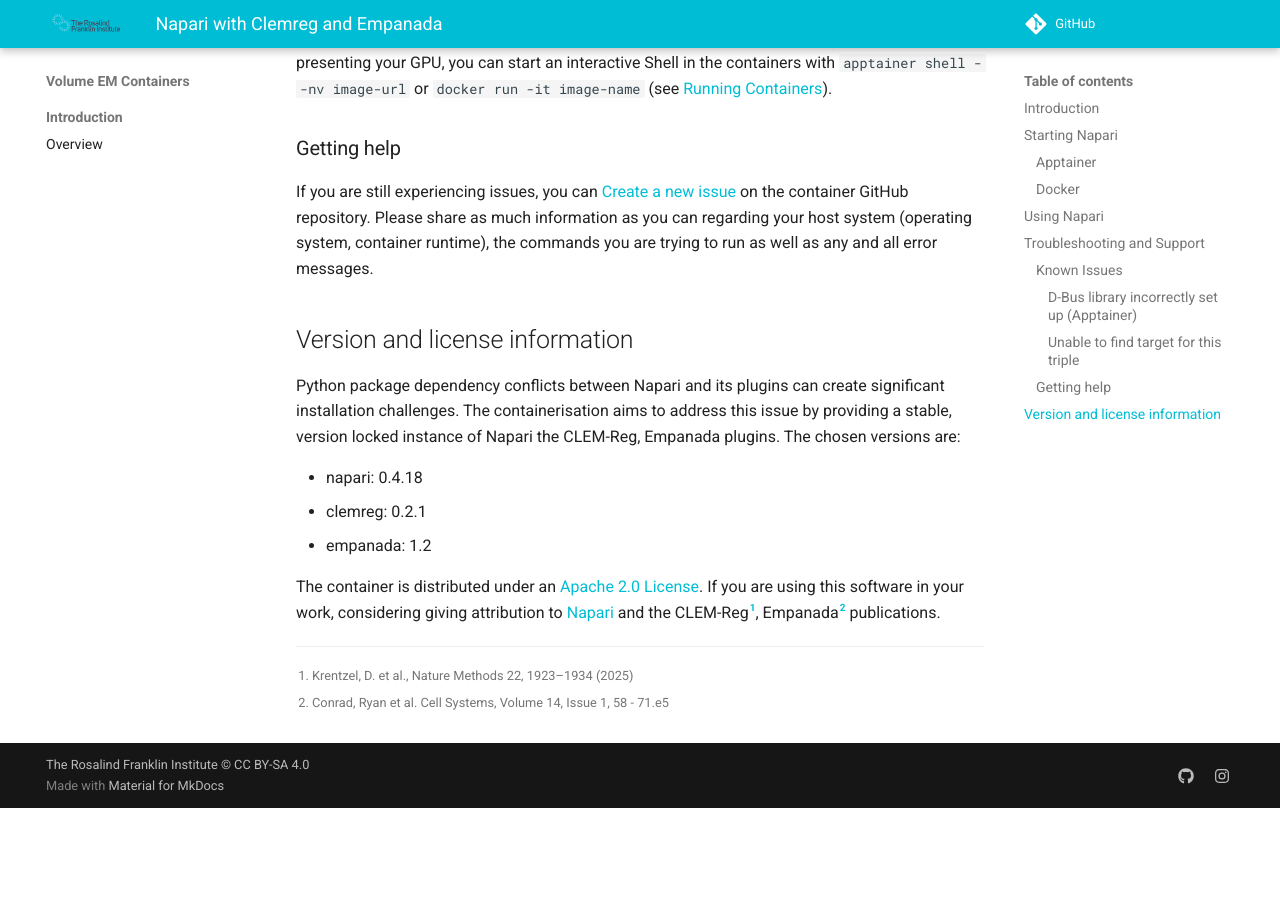
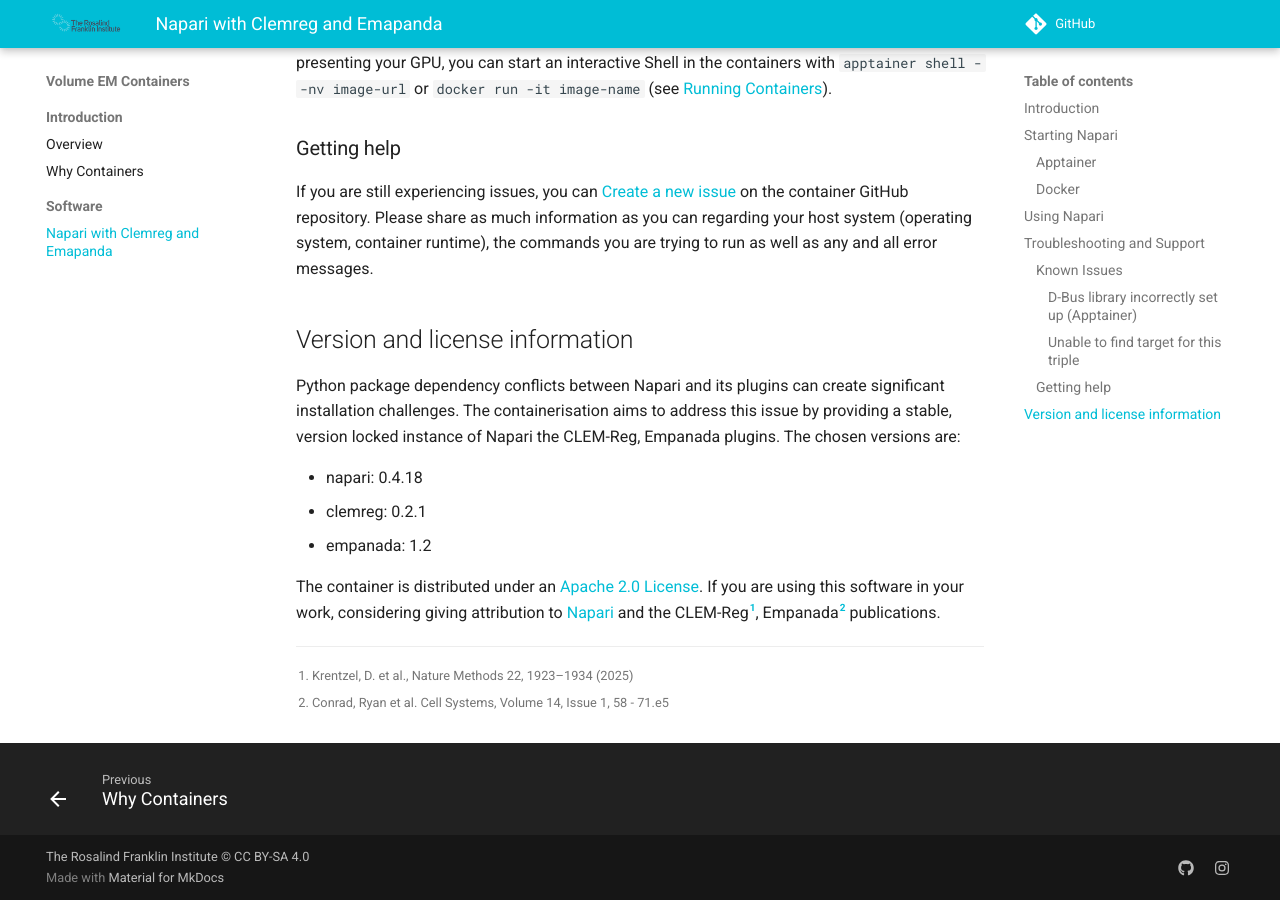
Before and after one commit to rosalindfranklininstitute/volume-em-container-documentation, an MkDocs documentation site: the page built from docs/software/napari.md, in a window 1280 px wide and 900 px high, scrolled down 5164 px. Built offline with MkDocs 1.6.1 and Material for MkDocs 9.7.7, drawn with Linux system fonts in a browser that asks for light colours; comment, search, counter and statistics services are not loaded; before the commit the page ends 5972 px from its top, so only the background shows below that.

Commit message:
update nav with new pages

```diff
--- a/mkdocs.yml
+++ b/mkdocs.yml
@@ -39,6 +39,9 @@
 nav:
   - Introduction:
     - Overview: intro/overview.md
+    - Why Containers: intro/containers.md
+  - Software:
+    - Napari with Clemreg and Emapanda: software/napari.md
 
 site_url: https://rosalindfranklininstitute.github.io/volume-em-container-documentation/intro/overview/
 repo_url: https://github.com/rosalindfranklininstitute/volume-em-container-documentation
```
